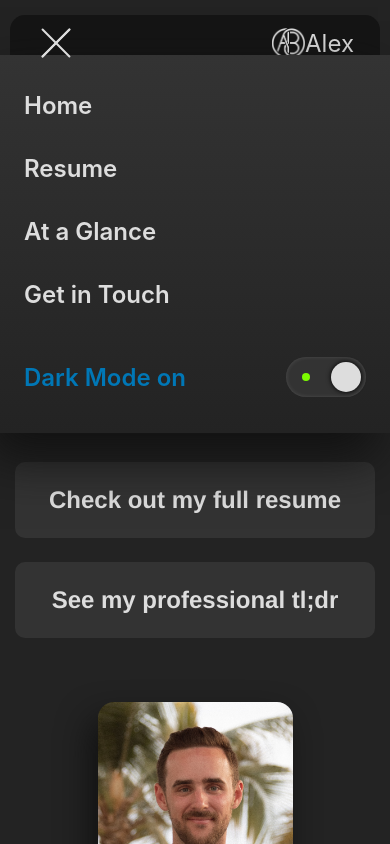
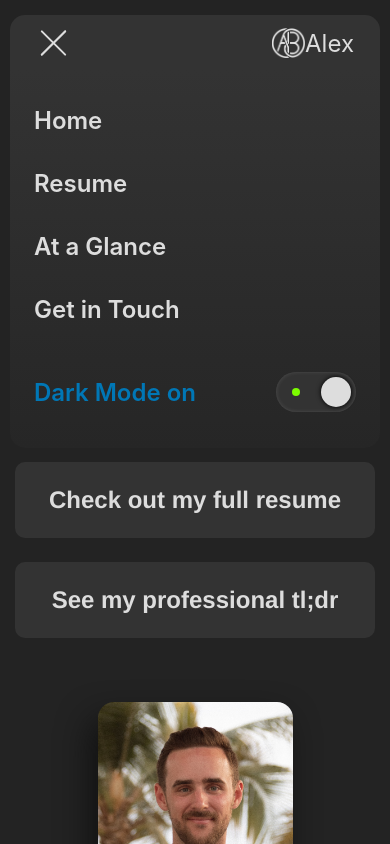
Before and after one commit to Alexbruce1/portfolio2024, a React (Create React App) app: page / in a window 390 px wide. Both pictures are taken after a click on the element 56 px from the left and 43 px from the top of the page. Shown: the top 844 px of the page. Built offline with nearby package versions, Linux system fonts and the light colour scheme.

Commit message:
Styling changes for Header and Sidebar

```diff
--- a/src/Components/Header.css
+++ b/src/Components/Header.css
@@ -2,7 +2,7 @@
 .App-header {
   color: #696969;
   /* backdrop-filter: brightness(90%) blur(10px) saturate(50%); */
-  background-color: var(--header-background-color);
+  background-color: var(--background-accent-color);
   /* background-color: green; */
   position: sticky;
   top: 15px;
@@ -85,43 +85,7 @@
   margin: auto 0;
 }
 
-.header-hamburger-menu-container {
-  transition-duration: .3s;
-  cursor: pointer;
-}
-
-.header-hamburger-menu-container:hover .header-hamburger-bar {
-  background-color: var(--tldr-p-background-color);
-}
-
-.header-hamburger-container {
-  height: 40px;
-  width: 45px;
-  cursor: pointer;
-  position: relative;
-  z-index: 20;
-}
-
-.header-hamburger-bar {
-  background-color: var(--light-text);
-  height: 2px;
-  border-radius: 3px;
-  width: 45px;
-  margin: 0;
-  position: relative;
-  z-index: 12;
-  transition-duration: .5s;
-}
-
-.hamburger-bar2 {
-  top: 17px;
-}
-
-.hamburger-bar3 {
-  top: 34px;
-}
-
-.header-hamburger-container-active > .hamburger-bar1 {
+/* .header-hamburger-container-active > .hamburger-bar1 {
   top: 20px;
   box-shadow: none;
   transform: rotate(45deg);
@@ -137,7 +101,7 @@
   top: 15px;
   box-shadow: none;
   transform: rotate(135deg);
-}
+} */
 
 /* 2000px  ----------------------------------------------------------------------- */
 @media (max-width: 2000px) {
@@ -187,10 +151,40 @@
     padding: 0 10px;
   }
 
+  .header-hamburger-menu-container {
+    transition-duration: .3s;
+    cursor: pointer;
+  }
+
+  .header-hamburger-menu-container:hover .header-hamburger-bar {
+    background-color: var(--tldr-p-background-color);
+  }
+
   .header-hamburger-container {
-    height: 40px;
-    width: 40px;
+    height: 35px;
+    width: 35px;
+    cursor: pointer;
+    position: relative;
+    z-index: 20;
+  }
+
+  .header-hamburger-bar {
+    background-color: var(--light-text);
+    height: 2px;
+    border-radius: 3px;
+    width: 35px;
     margin: 0;
+    position: relative;
+    z-index: 12;
+    transition-duration: .5s;
+  }
+
+  .hamburger-bar2 {
+    top: 14px;
+  }
+
+  .hamburger-bar3 {
+    top: 28px;
   }
 
   .header-hamburger-container-active > .hamburger-bar1 {
@@ -211,10 +205,6 @@
     transform: rotate(135deg);
   }
 
-  .header-hamburger-bar {
-    width: 40px;
-  }
-
   .app-AB-icon {
     height: 30px;
   }
@@ -223,3 +213,10 @@
     font-size: 1.5em;
   }
 }
+
+@media (max-width: 800px) {
+  .App-header-active-sidebar {
+    border-radius: 15px 15px 0 0;
+    min-width: calc(10vw - 20px);
+  }
+}
--- a/src/Components/Header.js
+++ b/src/Components/Header.js
@@ -8,8 +8,8 @@ function Header({ sidebarActive, hamburgerRef, toggleSidebar, sidebarRef, darkMo
   const location = useLocation();
 
   return(
-    <header className="App-header">
-        {(!isMobile && (
+    <header className={sidebarActive ? "App-header App-header-active-sidebar" : "App-header"}>
+      {!isMobile && (
         <div className='app-header-container'>
           <Link to="/" className='app-header-name-fullsize'>
             <img src={ABIcon} className='app-AB-icon' alt="AB Icon" />
@@ -50,7 +50,7 @@ function Header({ sidebarActive, hamburgerRef, toggleSidebar, sidebarRef, darkMo
             </div>
           </div>
         </div>
-        )) || (
+      ) || (
         <div className='app-header-container'>
           <div className='header-hamburger-menu-container'>
             <div
--- a/src/Components/Sidebar.css
+++ b/src/Components/Sidebar.css
@@ -1,9 +1,8 @@
 .sidebar {
-  background: linear-gradient(0deg, var(--background-color), var(--background-accent-color) 100%);
+  background: linear-gradient(0deg, var(--header-background-color), var(--background-accent-color) 100%);
   position: fixed;
   border-radius: 10px;
-  box-shadow: var(--big-shadow);
-  top: calc(var(--header-height) + 10px);
+  top: 70px;
   width: 300px;
   z-index: 10;
   padding: 1em;
@@ -82,20 +81,15 @@
   color: var(--accent-blue);
 }
 
-@media (max-width: 1000px) {
+@media (max-width: 800px) {
   .sidebar {
-    top: 3em;
+    width: calc(100% - 20px);
+    padding-bottom: 1em;
+    margin: 0 10px;
+    left: 0;
+    background-color: var(--background-accent-color);
+    box-shadow: none;
+    box-sizing: border-box;
+    border-radius: 0 0 15px 15px;
   }
 }
-
-@media (max-width: 800px) {
-  .sidebar {
-    width: 100%;
-    padding-bottom: 1em;
-    margin: 0;
-    left: 0;
-    top: 2.3em;
-    box-sizing: border-box;
-    border-radius: 0;
-  }
-}
--- a/src/index.css
+++ b/src/index.css
@@ -1,5 +1,5 @@
 :root {
-  --header-background-color: #151515;
+  --header-background-color: #262626;
   --background-color: #232323;
   --background-accent-color: #333;
   --background-accent-color-shifted: #555;
@@ -49,7 +49,7 @@
 }
 
 [data-theme="light"] {
-  --header-background-color: #eee;
+  --header-background-color: #ccc;
   --background-color: #ddd;
   --background-accent-color: #bbb;
   --background-accent-color-shifted: #999;
```
Lines whose indentation alone changed are shown as unchanged.
